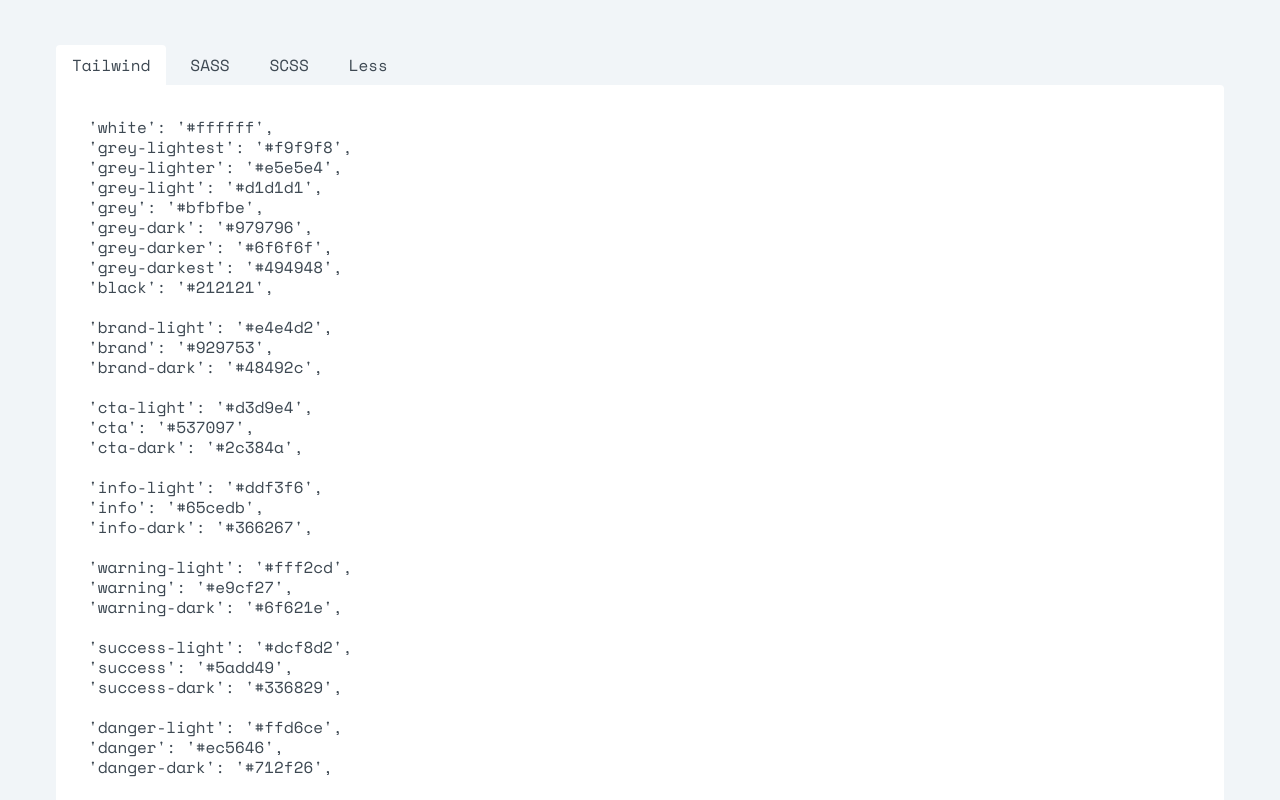
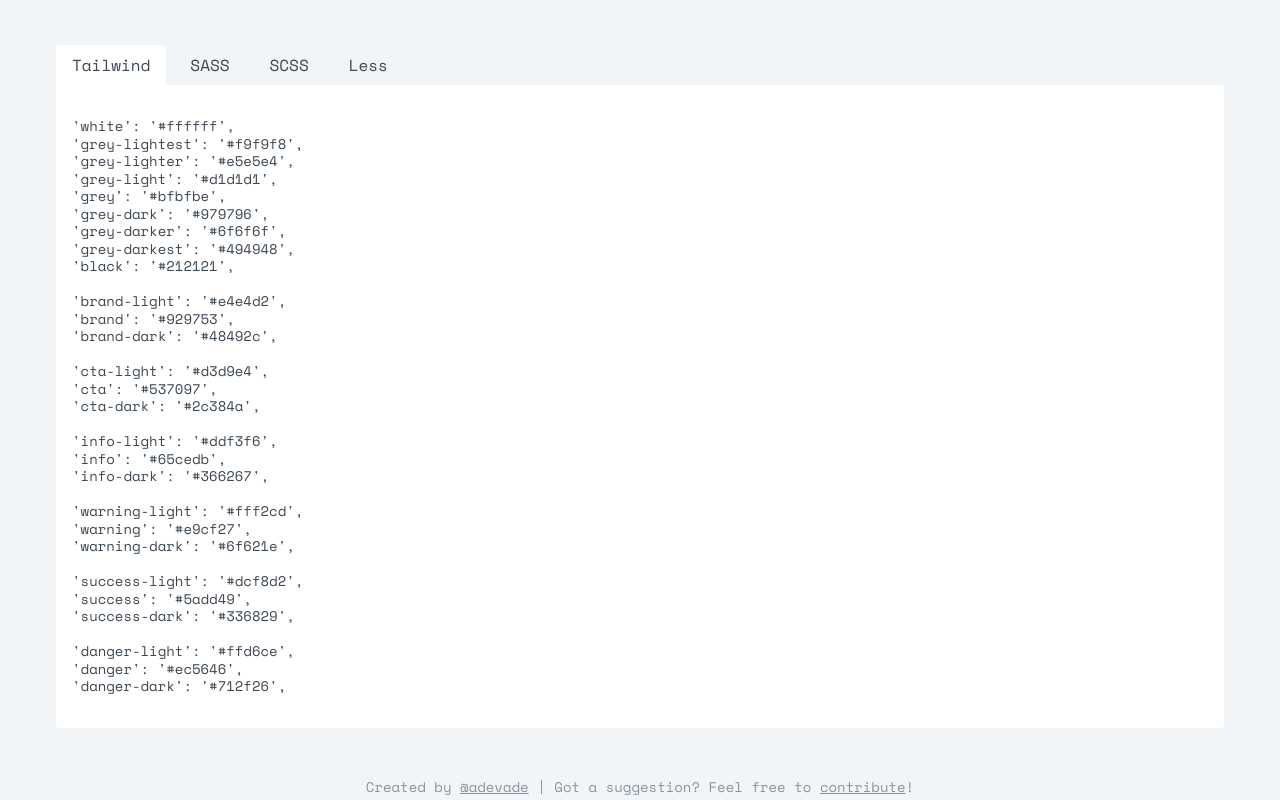
Before and after one commit to adevade/color-scheme-generator, a website: page index.html in a window 1280 px wide. Shown: the part 655-1455 px from the top of the page. Drawn offline with nearby package versions, Linux system fonts and the light colour scheme.

Commit message:
Adjust output styling

```diff
--- a/index.html
+++ b/index.html
@@ -105,7 +105,7 @@
             </span>
         </div>
 
-        <div id="output" class="rounded-b rounded-tr bg-white p-8 pb-4 leading-tight" :class="{ 'rounded-t': activeOutputTab !== 'tailwind' }">
+        <div id="output" class="rounded-b rounded-tr bg-white pt-8 px-4 pb-4 leading-tight text-sm" :class="{ 'rounded-t': activeOutputTab !== 'tailwind' }">
             <!-- TAILWIND -->
             <div v-if="activeOutputTab === 'tailwind'" class="overflow-x-scroll">
                 <span v-for="(grey, id) in greys" class="whitespace-no-wrap">'{{ id }}': '{{ grey.value.hex() }}',<br></span><br>
```
Also changed, not shown: dist/app.css.
